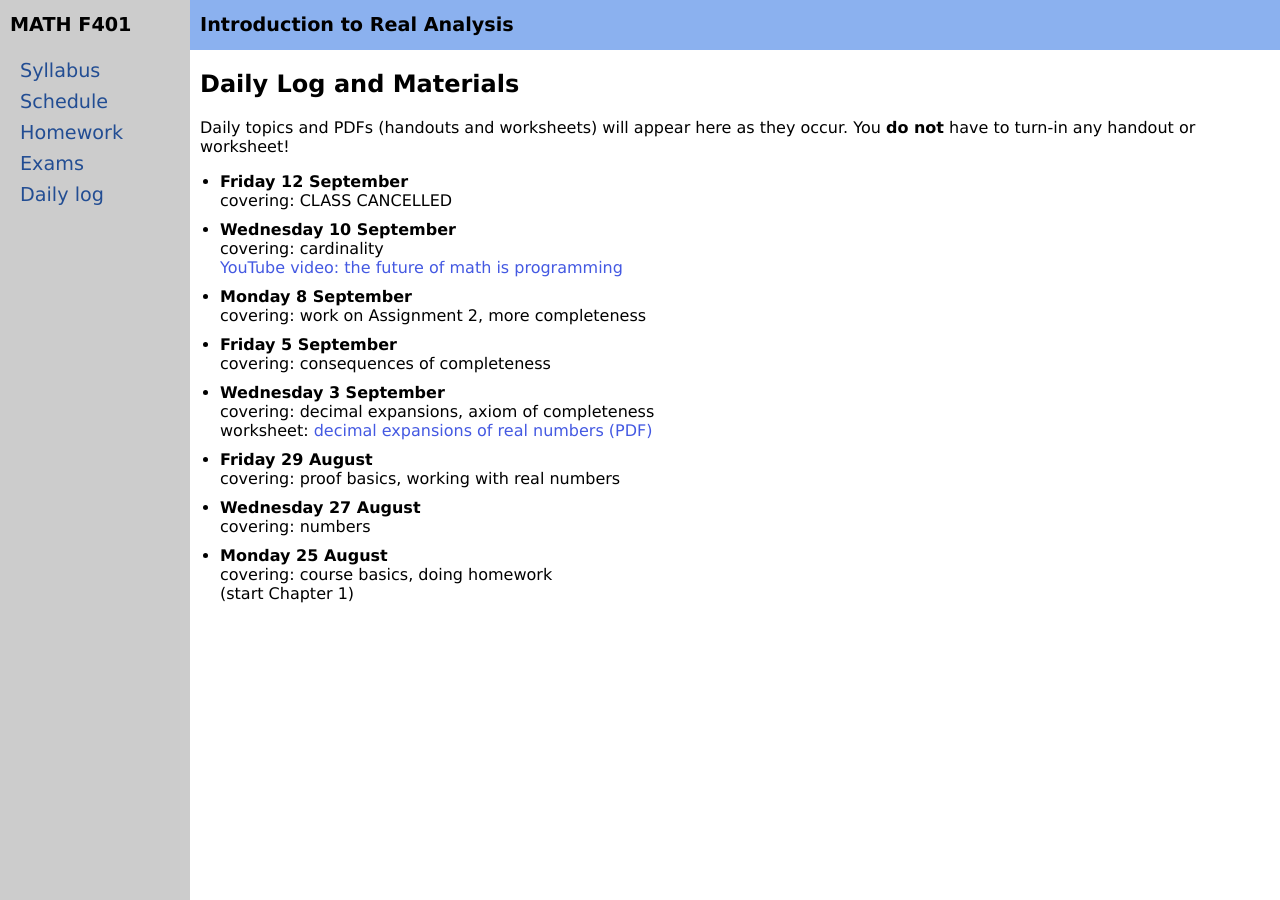
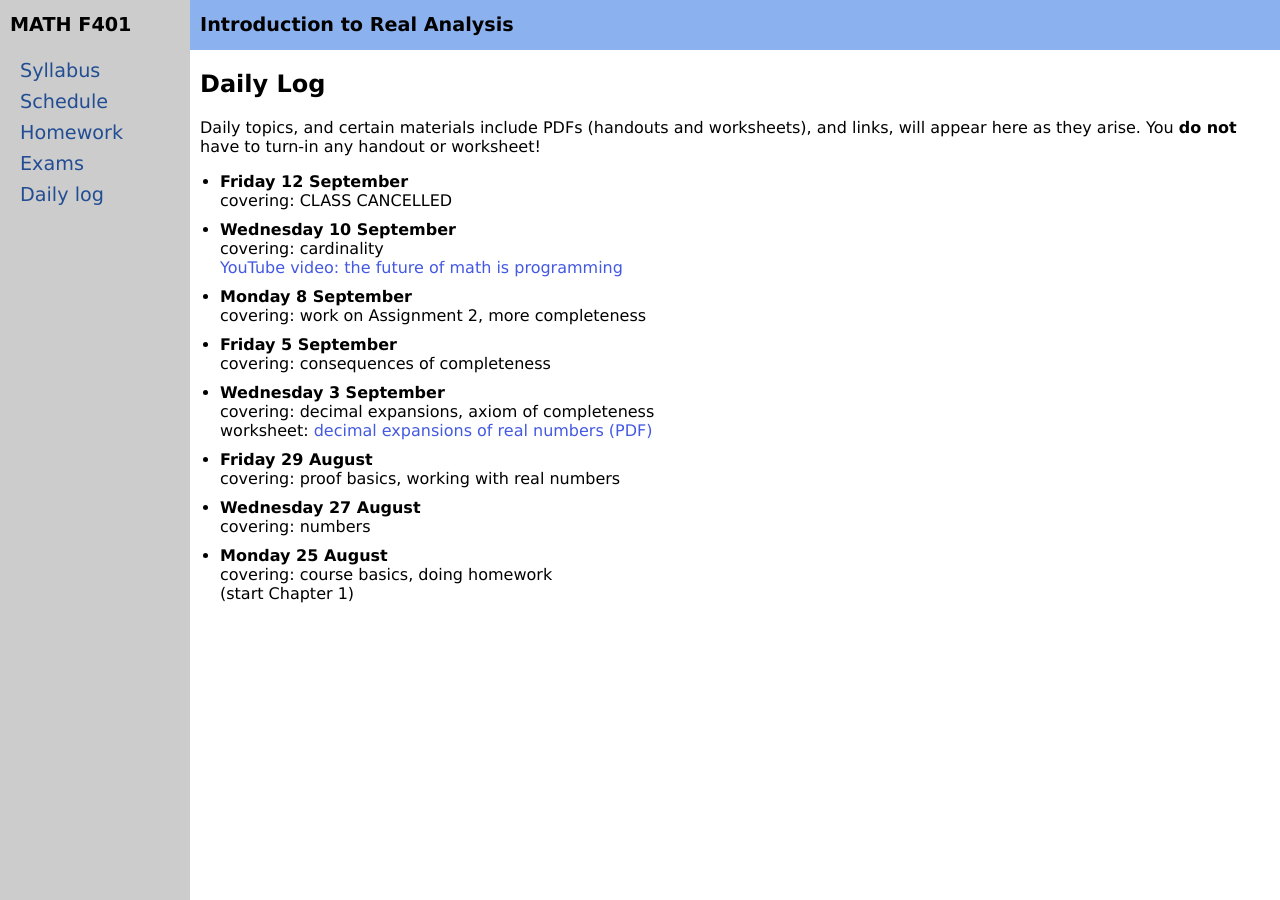
Before and after one commit to bueler/real, a Jekyll site: the page built from daily.md, in a window 1280 px wide. Built offline with Jekyll 4.4.1, drawn with Linux system fonts in a browser that asks for light colours.

Commit message:
minor tidy

```diff
--- a/daily.md
+++ b/daily.md
@@ -1,11 +1,11 @@
 ---
 layout: course-page
-title: Daily Log and Materials
+title: Daily Log
 ---
 
-## Daily Log and Materials
+## Daily Log
 
-Daily topics and PDFs (handouts and worksheets) will appear here as they occur.  You **do not** have to turn-in any handout or worksheet!
+Daily topics, and certain materials include PDFs (handouts and worksheets), and links, will appear here as they arise.  You **do not** have to turn-in any handout or worksheet!
 
 {% include daily_table.md  data=site.data.daily %}
 
```
